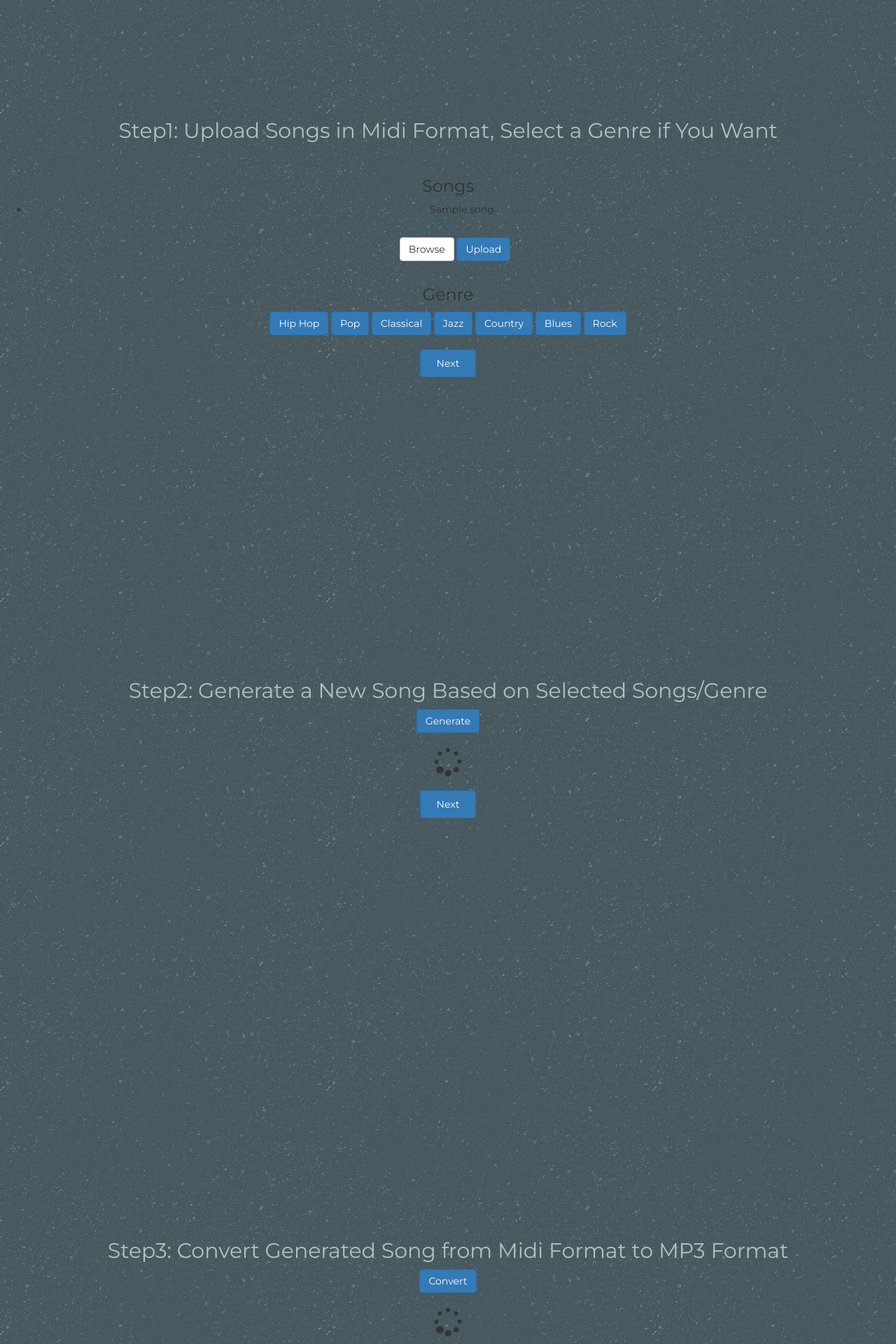
After one commit to AdrianArmaselu/aDi-music, a Flask app: template graphmodel/templates/index.html in a window 1280 px wide. The commit adds this page. Shown: the top 1920 px of the page at 70% size. Run offline with Flask 2, Linux system fonts and the light colour scheme; the template is opened without the code that fills it: most values are stand-ins (such as "Sample title", 1, 10 or a date in 2020); one stand-in notice (Sample message) is shown; some libraries are stand-ins or nearby versions.

Commit message:
change UI

```diff
--- a/graphmodel/run.py
+++ b/graphmodel/run.py
@@ -4,7 +4,6 @@ from flask import Flask, request, redirect, url_for
 from flask import send_from_directory
 from flask import render_template
 from werkzeug import secure_filename
-
 
 APP_ROOT = os.path.dirname(os.path.abspath(__file__))
 UPLOAD_FOLDER = 'songs'
@@ -19,18 +18,18 @@ def allowed_file(filename):
 
 @app.route('/', methods=['GET', 'POST'])
 def upload_file():
-    songs = os.listdir('static/music')
+    songs = os.listdir('files/songs')
     if request.method == 'POST':
-        for f_name in ['file', 'file2']:
+        for f_name in ['file']: #, 'file2'
             f = request.files[f_name]
             if f and allowed_file(f.filename):
                 filename = secure_filename(f.filename)
                 destination = os.path.join(app.config['UPLOAD_FOLDER'], filename)
-                #print(destination, file=sys.stderr)
+                print(destination, file=sys.stderr)
                 f.save(destination)
-                #print("Saved", file=sys.stderr)
+                print("Saved", file=sys.stderr)
         return redirect(url_for('upload_file'))
-    return render_template("upload.html",
+    return render_template("index.html",
                         title = 'Upload 2 MIDI Files', songs=songs)
 
 # @app.route('/songs')
--- /dev/null
+++ b/graphmodel/static/style.css
@@ -0,0 +1,64 @@
+        .btn-file {
+            position: relative;
+            overflow: hidden;
+        }
+        .btn-file input[type=file] {
+            position: absolute;
+            top: 0;
+            right: 0;
+            min-width: 100%;
+            min-height: 100%;
+            font-size: 100px;
+            text-align: right;
+            filter: alpha(opacity=0);
+            opacity: 0;
+            outline: none;
+            background: white;
+            cursor: inherit;
+            display: block;
+        }
+
+        h2, h3, h4{
+            font-family: 'Montserrat', sans-serif;
+        }
+
+        .content {
+            background-color: #47585F;
+            padding: 15rem 0 12rem 0;
+            position: relative;
+            background-image: url('../static/img/asfalt-light.png');
+            font-family: 'Montserrat', sans-serif;
+        }
+        .btn-next {
+            width: 80px;
+            height: 40px;
+        }
+        section{
+            position: relative;
+            overflow: hidden;
+            height:100vh;
+        }
+        .dark-green{
+            color:#96D294;
+        }
+        .light-green{
+            color:#ACC6BB;
+        }
+        .step3-txt{
+            color:#DFBC9E;
+        }
+        .step4-txt{
+            color:#EB9971;
+        }
+        .seb-img{
+            padding: 4px;
+            padding-top:50px;
+            line-height: 1.42857143;
+            border-radius: 4px;
+            -webkit-transition: all .2s ease-in-out;
+            -o-transition: all .2s ease-in-out;
+            transition: all .2s ease-in-out;
+            display: inline-block;
+            max-width: 100%;
+            height: auto;
+        }
--- a/graphmodel/templates/base.html
+++ b/graphmodel/templates/base.html
@@ -2,34 +2,17 @@
 <html lang="en">
 
 <head>
-<meta charset="utf-8">
-<title>{{ title }}</title>
-<link rel="stylesheet" href="https://bootswatch.com/slate/bootstrap.min.css">
-<script type="text/javascript" src="/static/jquery-1.7.1.min.js"></script>
-<style>
-.btn-file {
-    position: relative;
-    overflow: hidden;
-}
-.btn-file input[type=file] {
-    position: absolute;
-    top: 0;
-    right: 0;
-    min-width: 100%;
-    min-height: 100%;
-    font-size: 100px;
-    text-align: right;
-    filter: alpha(opacity=0);
-    opacity: 0;
-    outline: none;
-    background: white;
-    cursor: inherit;
-    display: block;
-}
-</style>
+    <meta charset="utf-8">
+    <title>{{ title }}</title>
+    <link rel="stylesheet" href="https://bootswatch.com/slate/bootstrap.min.css">
+    <link rel="stylesheet" href="https://maxcdn.bootstrapcdn.com/font-awesome/4.5.0/css/font-awesome.min.css">
+    <link href='https://fonts.googleapis.com/css?family=Montserrat:400,700' rel='stylesheet' type='text/css'>
+    <link rel="stylesheet" href="/static/style.css">
+    <script type="text/javascript" src="/static/jquery-1.7.1.min.js"></script>
 </head>
-<body>
-<img style="float:right;margin-right:20px" src="/static/img/sebastian.jpg" class="img-thumbnail" alt="Sebastian is happy you are here" width="25%" height="25%">
+
+<body class="content">
 {% block play%}{% endblock %}
 </body>
+
 </html>
--- /dev/null
+++ b/graphmodel/templates/index.html
@@ -0,0 +1,86 @@
+{% extends 'base.html' %}
+{% block play %}
+<div class="text-center">
+    <section id="step1" >
+        <h2 class="light-green">Step1: Upload Songs in Midi Format, Select a Genre if You Want</h2><br>
+        <h3>Songs</h3>
+        <ul>
+            {% for song in songs %}
+            <li class="song">{{song}}</li>
+            {% endfor %}
+        </ul>
+        <form action="" method=post enctype=multipart/form-data class="form-horizontal" style="margin-left:20px" >
+            <fieldset>
+                <div class="form-group">
+                    <br>
+                    <span class="btn btn-default btn-file">Browse <input type="file" name="file"></span>
+                    <button class="btn btn-primary" type=submit value=Upload>Upload</button>
+                </div>
+            </fieldset>
+        </form>
+        <h3>Genre</h3>
+        <button class="btn btn-primary" >Hip Hop</button>
+        <button class="btn btn-primary" >Pop</button>
+        <button class="btn btn-primary" >Classical</button>
+        <button class="btn btn-primary" >Jazz</button>
+        <button class="btn btn-primary" >Country</button>
+        <button class="btn btn-primary" >Blues</button>
+        <button class="btn btn-primary" >Rock</button>
+        <br><br>
+        <a href="#step2"><button class="btn btn-primary btn-next" >Next</button></a>
+    </section>
+
+    <section id="step2" >
+        <h2 class="light-green">Step2: Generate a New Song Based on Selected Songs/Genre</h2>
+        <a><button class="btn btn-primary">Generate</button></a>
+        <br>
+        <br>
+        <i class="fa fa-spinner fa-pulse fa-3x"></i>
+        <br>
+        <br>
+        <a href="#step3"><button class="btn btn-primary btn-next" >Next</button></a>
+    </section>
+
+    <section id="step3">
+        <h2 class="light-green">Step3: Convert Generated Song from Midi Format to MP3 Format</h2>
+        <a><button class="btn btn-primary">Convert</button></a>
+        <br>
+        <br>
+        <i class="fa fa-spinner fa-pulse fa-3x"></i>
+        <br>
+        <br>
+        <a href="#step4"><button class="btn btn-primary btn-next" >Next</button></a>
+    </section>
+
+    <section id="step4">
+        <h2 class="light-green">Step4: Try It Out!</h2>
+        <audio controls="controls" autoplay="autoplay"></audio><br>
+        <img src="/static/img/sebastian.jpg" class="seb-img" alt="Sebastian is happy you are here" width="25%" height="25%">
+
+    </section>
+</div>
+{% endblock %}
+
+
+    <p>Music:</p>
+    <audio controls="controls" autoplay="autoplay"></audio>
+
+    {% with messages = get_flashed_messages() %}
+        {% if messages %}
+            Results:
+            <pre>
+                {% for message in messages %}
+                {{ message }}
+                {% endfor %}
+            </pre>
+        {% endif %}
+    {% endwith %}
+
+    <script type='text/javascript'>
+        {% for song in songs %}
+            $('li').click(function(){
+                var str = $(this).text()
+                $('audio').attr('src', '/static/music/'+str);
+            });
+        {% endfor %}
+    </script>
--- a/graphmodel/templates/upload.html
+++ b/graphmodel/templates/upload.html
@@ -32,6 +32,7 @@
             </pre>
         {% endif %}
     {% endwith %}
+
     <script type='text/javascript'>
         {% for song in songs %}
             $('li').click(function(){
```
Also changed, not shown: graphmodel/templates/_base.html (added, +42 -0 lines), graphmodel/static/img/asfalt-light.png (added), 4 other files.
